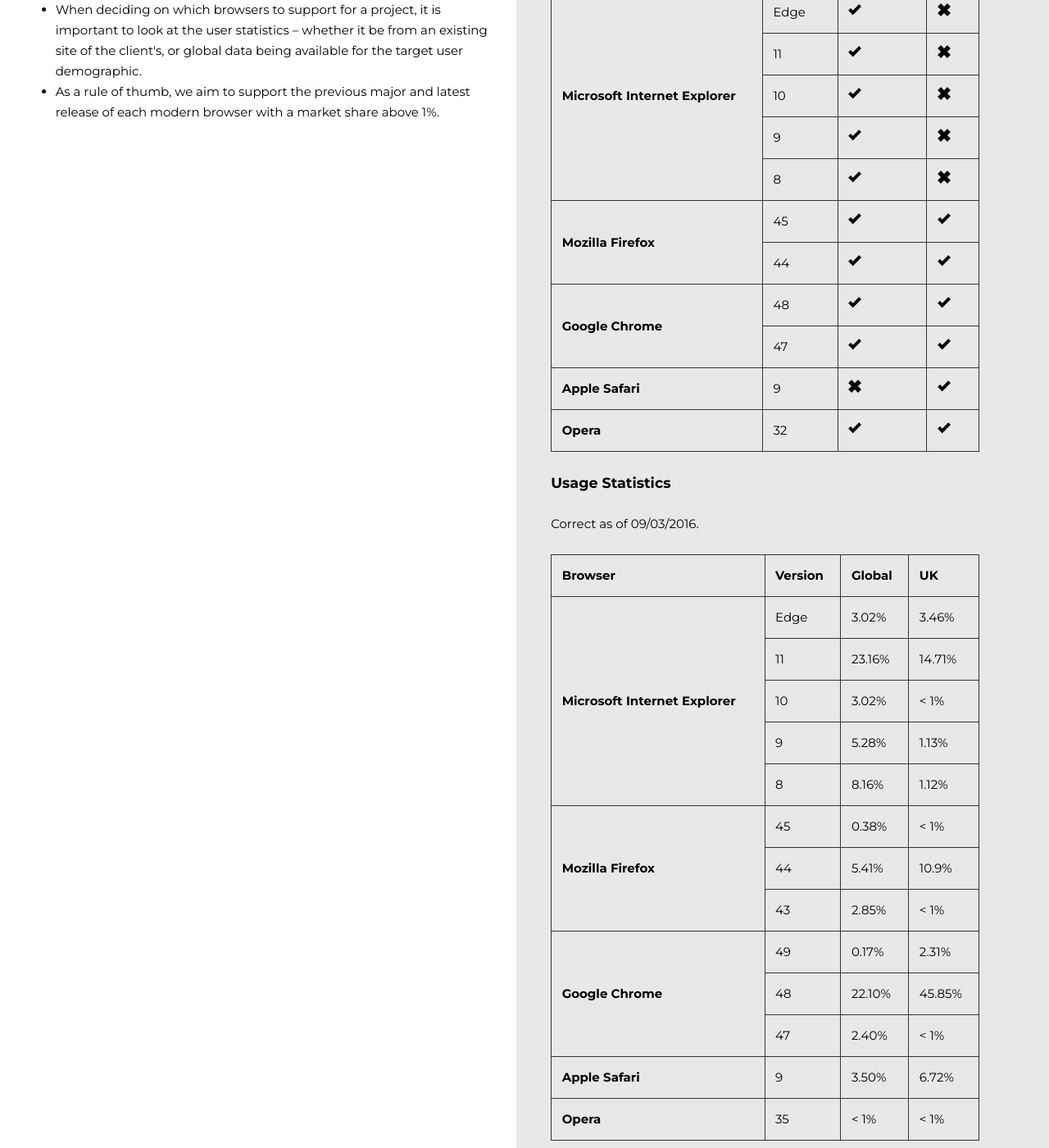
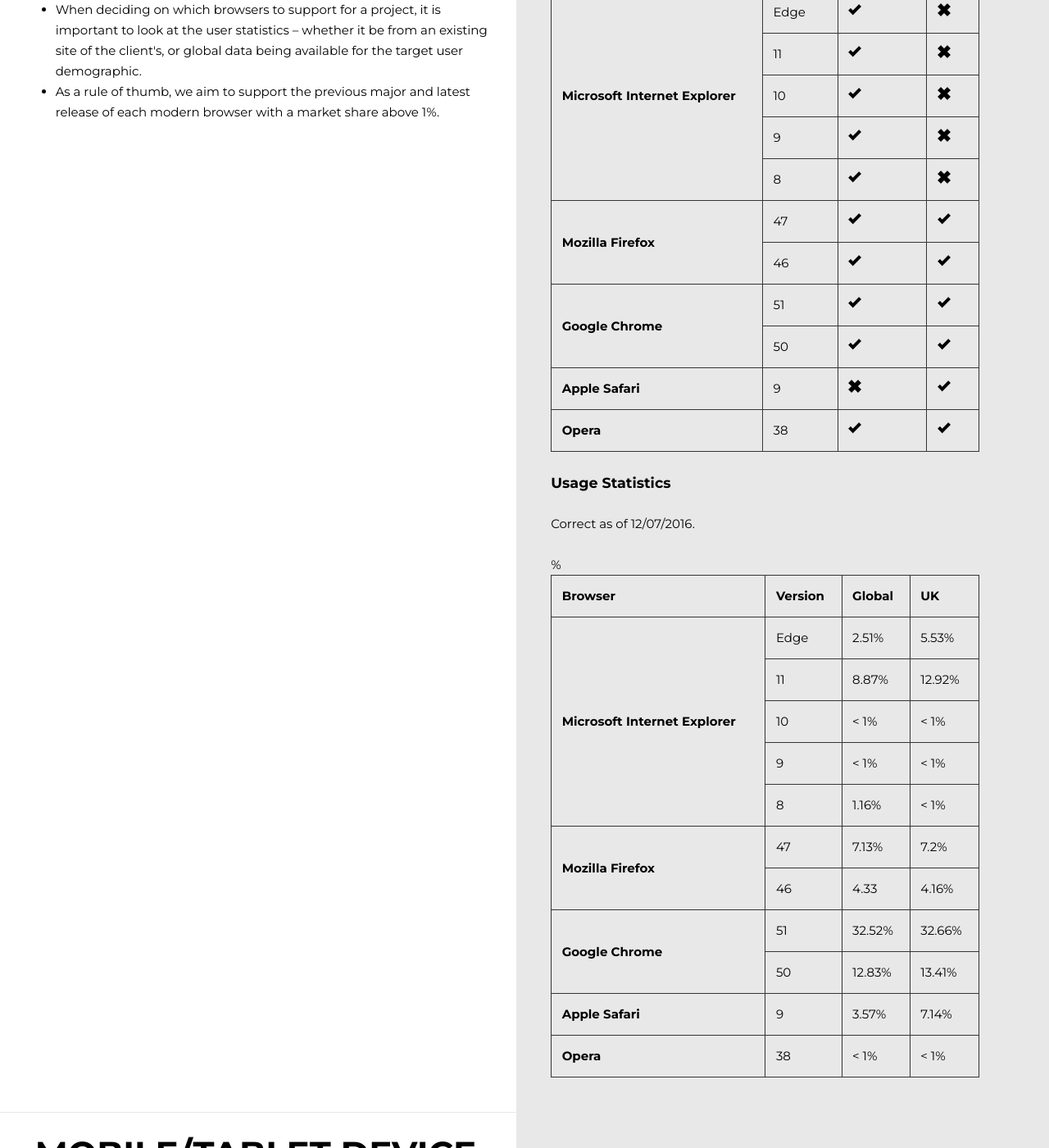
Before and after one commit to creativejar/guidelines, a Jekyll site: the page built from testing/index.html, in a window 1280 px wide and 1400 px high, scrolled down 1332 px. Shown: the whole window at 82% size. Built offline with Jekyll 4.4.1, drawn with Linux system fonts in a browser that asks for light colours.

Commit message:
Updated desktop browser stats

```diff
--- a/testing/index.html
+++ b/testing/index.html
@@ -72,23 +72,23 @@
 				</tr>
 				<tr>
 				<th rowspan="2" scope="row">Mozilla Firefox</th>
-					<td>45</td>
+					<td>47</td>
 					<td><img alt="Tick" src="{{ "/Uploads/Images/tick.png" | prepend: site.baseurl }}" width="16" height="16"></td>
 					<td><img alt="Tick" src="{{ "/Uploads/Images/tick.png" | prepend: site.baseurl }}" width="16" height="16"></td>
 				</tr>
 				<tr>
-					<td>44</td>
+					<td>46</td>
 					<td><img alt="Tick" src="{{ "/Uploads/Images/tick.png" | prepend: site.baseurl }}" width="16" height="16"></td>
 					<td><img alt="Tick" src="{{ "/Uploads/Images/tick.png" | prepend: site.baseurl }}" width="16" height="16"></td>
 				</tr>
 				<tr>
 				<th rowspan="2" scope="row">Google Chrome</th>
-					<td>48</td>
+					<td>51</td>
 					<td><img alt="Tick" src="{{ "/Uploads/Images/tick.png" | prepend: site.baseurl }}" width="16" height="16"></td>
 					<td><img alt="Tick" src="{{ "/Uploads/Images/tick.png" | prepend: site.baseurl }}" width="16" height="16"></td>
 				</tr>
 				<tr>
-					<td>47</td>
+					<td>50</td>
 					<td><img alt="Tick" src="{{ "/Uploads/Images/tick.png" | prepend: site.baseurl }}" width="16" height="16"></td>
 					<td><img alt="Tick" src="{{ "/Uploads/Images/tick.png" | prepend: site.baseurl }}" width="16" height="16"></td>
 				</tr>
@@ -100,14 +100,14 @@
 				</tr>
 				<tr>
 				<th scope="row">Opera</th>
-					<td>32</td>
+					<td>38</td>
 					<td><img alt="Tick" src="{{ "/Uploads/Images/tick.png" | prepend: site.baseurl }}" width="16" height="16"></td>
 					<td><img alt="Tick" src="{{ "/Uploads/Images/tick.png" | prepend: site.baseurl }}" width="16" height="16"></td>
 				</tr>
 			</tbody>
 		</table>
 		<h3>Usage Statistics</h3>
-		<p>Correct as of <time>09/03/2016</time>.</p>
+		<p>Correct as of <time>12/07/2016</time>.</p>
 		<table>
 			<tbody>
 				<tr>
@@ -119,70 +119,60 @@
 				<tr>
 					<th rowspan="5" scope="row">Microsoft Internet Explorer</th>
 					<td>Edge</td>
-					<td>3.02%</td>
-					<td>3.46%</td>
+					<td>2.51%</td>
+					<td>5.53%</td>
 				</tr>
 				<tr>
 					<td>11</td>
-					<td>23.16%</td>
-					<td>14.71%</td>
+					<td>8.87%</td>
+					<td>12.92%</td>
 				</tr>
 				<tr>
 					<td>10</td>
-					<td>3.02%</td>
+					<td>&lt; 1%</td>
 					<td>&lt; 1%</td>
 				</tr>
 				<tr>
 					<td>9</td>
-					<td>5.28%</td>
-					<td>1.13%</td>
+					<td>&lt; 1%</td>
+					<td>&lt; 1%</td>
 				</tr>
 				<tr>
 					<td>8</td>
-					<td>8.16%</td>
-					<td>1.12%</td>
-				</tr>
-				<tr>
-					<th rowspan="3" scope="row">Mozilla Firefox</th>
-					<td>45</td>
-					<td>0.38%</td>
+					<td>1.16%</td>
 					<td>&lt; 1%</td>
 				</tr>
 				<tr>
-					<td>44</td>
-					<td>5.41%</td>
-					<td>10.9%</td>
+					<th rowspan="2" scope="row">Mozilla Firefox</th>
+					<td>47</td>
+					<td>7.13%</td>
+					<td>7.2%</td>
 				</tr>
 				<tr>
-					<td>43</td>
-					<td>2.85%</td>
-					<td>&lt; 1%</td>
+					<td>46</td>
+					<td>4.33</td>%</td>
+					<td>4.16%</td>
 				</tr>
 				<tr>
-					<th rowspan="3" scope="row">Google Chrome</th>
-					<td>49</td>
-					<td>0.17%</td>
-					<td>2.31%</td>
+					<th rowspan="2" scope="row">Google Chrome</th>
+					<td>51</td>
+					<td>32.52%</td>
+					<td>32.66%</td>
 				</tr>
 				<tr>
-					<td>48</td>
-					<td>22.10%</td>
-					<td>45.85%</td>
-				</tr>
-				<tr>
-					<td>47</td>
-					<td>2.40%</td>
-					<td>&lt; 1%</td>
+					<td>50</td>
+					<td>12.83%</td>
+					<td>13.41%</td>
 				</tr>
 				<tr>
 				<th scope="row">Apple Safari</th>
 					<td>9</td>
-					<td>3.50%</td>
-					<td>6.72%</td>
+					<td>3.57%</td>
+					<td>7.14%</td>
 				</tr>
 				<tr>
 				<th scope="row">Opera</th>
-					<td>35</td>
+					<td>38</td>
 					<td>&lt; 1%</td>
 					<td>&lt; 1%</td>
 				</tr>
```
